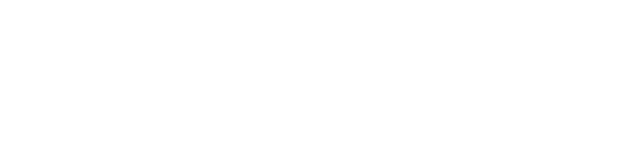
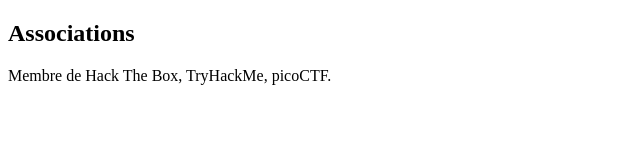
Before and after one commit to scardjihokin/mon-cv, a plain HTML site: page index.html in a window 1280 px wide. Shown: the whole page, without its empty margins (0-640 px from the left). Drawn offline with Linux system fonts and the light colour scheme.

Commit message:
mise en place de la section associations

```diff
--- a/index.html
+++ b/index.html
@@ -7,6 +7,9 @@
     <link rel="stylesheet" href="style.css">
 </head>
 <body>
-
+    <div class="section">
+        <h2>Associations</h2>
+        <p>Membre de Hack The Box, TryHackMe, picoCTF.</p>
+    </div>
 </body>
 </html>
```
